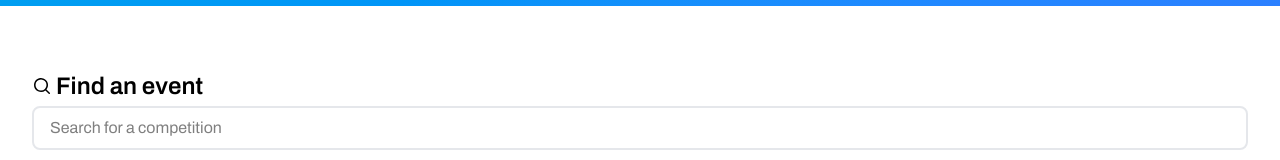
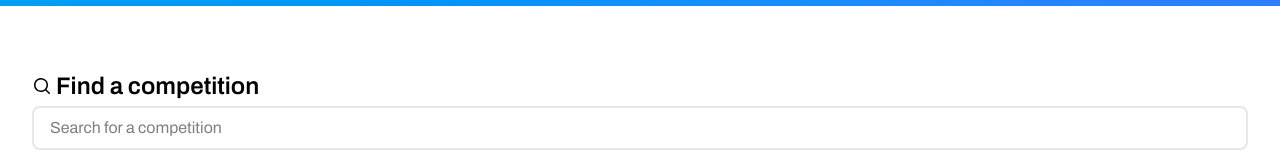
Before and after one commit to NoahNok/scoring-events-concept, a website built with Vite: page index.html in a window 1280 px wide. Shown: the part 298-458 px from the top of the page. Built offline with nearby package versions, Linux system fonts and the light colour scheme.

Commit message:
update text

```diff
--- a/index.html
+++ b/index.html
@@ -120,7 +120,7 @@
                         clip-rule="evenodd" />
                 </svg>
 
-                <h2 class="text-2xl font-semibold">Find an event</h2>
+                <h2 class="text-2xl font-semibold">Find a competition</h2>
             </div>
 
 
```
